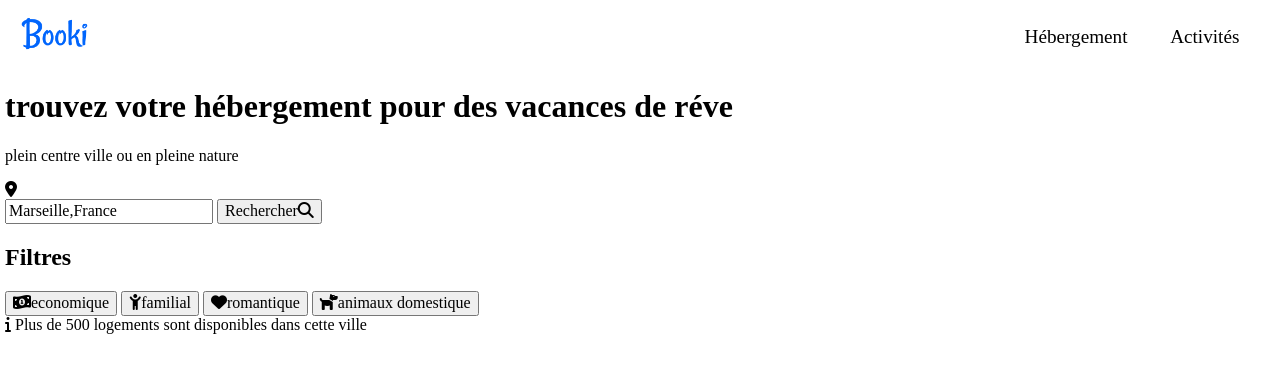
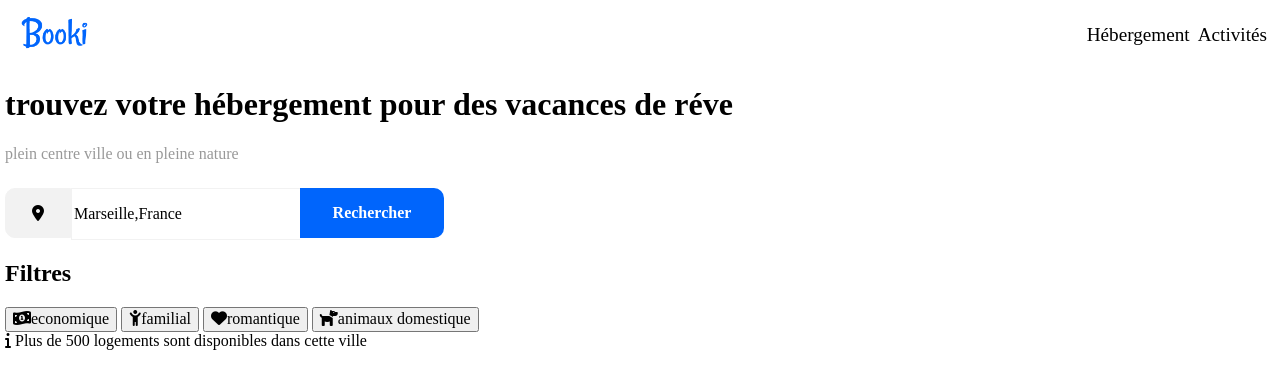
Before and after one commit to matthieucarondev/booki, a plain HTML site: page index.html in a window 1280 px wide. Drawn offline with Linux system fonts and the light colour scheme; a web font is replaced by a local one.

Commit message:
css partie recheche

```diff
--- a/css/normelize.css
+++ b/css/normelize.css
@@ -553,6 +553,7 @@ color: black;
 
 @media screen and (min-width:993px)  {
   body
+
    {
     margin: 5px;
   }
@@ -561,44 +562,43 @@ color: black;
 
 .head-section
 {
+  height: 60px;
   display: flex;
   justify-content: space-between;
- flex-direction: row;
  align-items: center;
- width: 100;
-}
-.menu
-{
-  height: 100%;
-  font-size: larger;/* espacement entre les mot*/
-  margin-right: 2cm;
-  word-spacing: 1cm;
-  text-align: right;
-  width: 70%;
-}
-ul{
-  list-style-type: none;
-  width: 100%;
-}
-ul li
-{
-  display: inline-block;
-  vertical-align: middle;
-  justify-content: flex-end;
+ width: 100%;
 }
 #logo
 {
   margin-left: 16px;
    width:50%;
 }
-.menu li :hover
+.menu
+{
+  font-size: larger;
+;/* espacement entre les mot*/
+ margin: 0%;
+
+}
+.menu ul
+{
+  display: flex;
+  align-items: center;
+  justify-content: center;
+  height: 70px;
+  padding: 4px;
+}
+ul li
+{
+  display: inline-block;
+}
+.menu a:hover
 {/* barre  au dessu du lien  quand on survole */
   color: #0065fc;
   border-top: 2px solid #0065FC;
   padding-top: 20px;
-  padding-left: 20px;
-  padding-right: 20px;
-  width: 50%;
+  width: 100%;
+
 }
 a:link /* trait sous le lien retiré */
 {
@@ -606,6 +606,67 @@ text-decoration:none;
 }
 a
 {
+padding: 4px;
 text-decoration: none;
 color: black;
-}}
+width: 120px;
+}
+/* filtre*/
+/*MAIN*/
+.titre
+{
+  white-space: nowrap;
+}
+.titre+p
+ {
+  opacity: 0.4;
+}
+.recherche
+{
+  display: block;
+  margin-top: 0em;
+}
+.recherche .bouton i
+{
+  display:none
+}
+.formulaire
+ {
+  margin-top: 25px;
+  display: flex;
+  align-items: flex-start;
+  justify-content: flex-start;
+}
+.icon
+{
+  height: 3em;
+  width: 4em;
+  background-color: #f2f2f2;
+  border: 1px solid #f2f2f2;
+  border-radius: 10px 0 0 10px;
+  display: flex;
+  align-items: center;
+  justify-content: center;
+}
+.champ
+{
+    width: 14em;
+    height: 3em;
+    display: flex;
+    align-items: center;
+    justify-content: flex-start;
+    border: 1px solid #f2f2f2;
+    border-right: none;
+
+}
+.bouton
+{
+  width: 9em;
+  height: 50px;
+  border: none;
+  background-color: #0065fc;
+  color: #ffffff;
+  font-weight: bold;
+  border-radius: 0 10px 10px 0;
+}
+}
```
